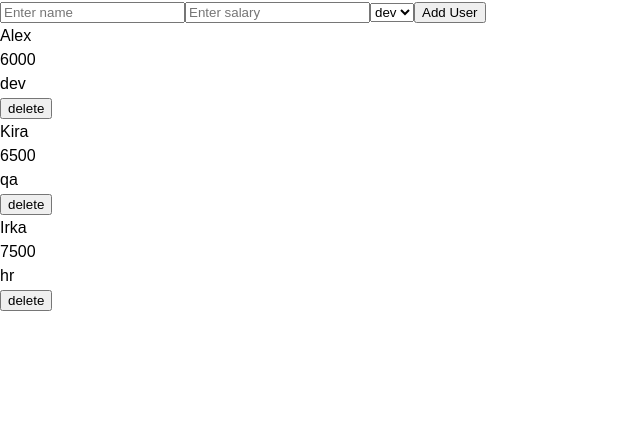
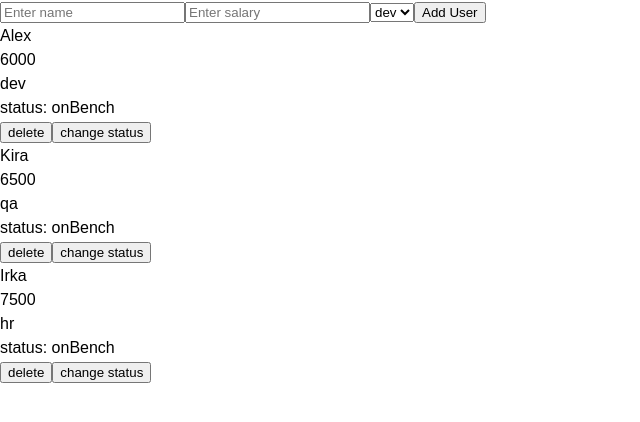
Before and after one commit to IamLoren/practice-REACT, a React (Create React App) app: page / in a window 1280 px wide. Shown: the top 422 px of the page, without its empty margins (0-640 px from the left). Built offline with nearby package versions, Linux system fonts and the light colour scheme.

Commit message:
solution-change

```diff
--- a/src/App.js
+++ b/src/App.js
@@ -1,5 +1,5 @@
-import React from 'react'
-import { Users } from './components/Users/Users'
+import React from "react";
+import { Users } from "./components/Users/Users";
 
 //Plan
 // 1. Створити компонент для Users - [x] - Oleh
@@ -16,36 +16,36 @@ import { Users } from './components/Users/Users'
 export class App extends React.Component {
   state = {
     users: [
-			{ name: 'Alex', salary: 6000, id: 1, position: 'dev' },
-			{ name: 'Kira', salary: 6500, id: 2, position: 'qa' },
-			{ name: 'Irka', salary: 7500, id: 3, position: 'hr' },
+      { name: "Alex", salary: 6000, id: 1, position: "dev", status: "onBench" },
+      { name: "Kira", salary: 6500, id: 2, position: "qa", status: "onBench" },
+      { name: "Irka", salary: 7500, id: 3, position: "hr", status: "onBench" },
     ],
-		positions: ['dev', 'qa', 'hr'],
-		name: '',
-		salary: '',
-		position: '',
-	}
+    positions: ["dev", "qa", "hr"],
+    name: "",
+    salary: "",
+    position: "",
+  };
 
   handleChangeSelect = ({ target }) => {
-		this.setState({ position: target.value })
-	}
-	handleDellUser = id => {
-		this.setState(prevState => ({
-			users: prevState.users.filter(user => user.id !== id),
-		}))
-	}
+    this.setState({ position: target.value });
+  };
+  handleDellUser = (id) => {
+    this.setState((prevState) => ({
+      users: prevState.users.filter((user) => user.id !== id),
+    }));
+  };
 
   handleChange = ({ target }) => {
-		const { name, value } = target
-		this.setState({ [name]: value })
-	}
+    const { name, value } = target;
+    this.setState({ [name]: value });
+  };
 
   handleAddUser = () => {
     if (!this.state.name || !this.state.salary) {
-			return
+      return;
     }
 
-		this.setState(prevState => ({
+    this.setState((prevState) => ({
       users: [
         ...prevState.users,
         {
@@ -53,29 +53,53 @@ export class App extends React.Component {
           name: prevState.name,
           salary: prevState.salary,
           position: prevState.position,
+          status: "onBench",
         },
       ],
-			name: '',
-			salary: '',
-		}))
-	}
+      name: "",
+      salary: "",
+    }));
+  };
+
+  handleChangeStatus = (id) => {
+    const newArr = this.state.users.map((user) =>
+      user.id === id
+        ? { ...user, status: user.status === "onBench" ? "onWork" : "onBench" }
+        : user
+    );
+    this.setState({ users: newArr });
+  };
 
   render() {
-		const { users, name, salary, positions } = this.state
+    const { users, name, salary, positions } = this.state;
     return (
       <div>
-				<input name='name' value={name} onChange={this.handleChange} placeholder='Enter name'></input>
-				<input name='salary' value={salary} onChange={this.handleChange} placeholder='Enter salary'></input>
+        <input
+          name="name"
+          value={name}
+          onChange={this.handleChange}
+          placeholder="Enter name"
+        ></input>
+        <input
+          name="salary"
+          value={salary}
+          onChange={this.handleChange}
+          placeholder="Enter salary"
+        ></input>
         <select onChange={this.handleChangeSelect}>
-					{positions.map(el => (
+          {positions.map((el) => (
             <option key={el} value={el}>
               {el}
             </option>
           ))}
         </select>
         <button onClick={this.handleAddUser}>Add User</button>
-				<Users usersInfo={users} delUser={this.handleDellUser} />
+        <Users
+          usersInfo={users}
+          delUser={this.handleDellUser}
+          handleChangeStatus={this.handleChangeStatus}
+        />
       </div>
-		)
+    );
   }
 }
--- a/src/components/SingleUser/SingleUser.jsx
+++ b/src/components/SingleUser/SingleUser.jsx
@@ -1,14 +1,26 @@
 import React from "react";
 
-export const SingleUser = ({ id, name, salary, position, delUser }) => {
+export const SingleUser = ({
+  id,
+  name,
+  salary,
+  position,
+  status,
+  delUser,
+  handleChangeStatus,
+}) => {
   return (
     <li>
       <div>
         <p>{name}</p>
         <p>{salary}</p>
         <p>{position}</p>
+        <p>status: {status}</p>
       </div>
-      <button type="button" onClick={() => delUser(id)}>delete</button>
+      <button type="button" onClick={() => delUser(id)}>
+        delete
+      </button>
+      <button onClick={() => handleChangeStatus(id)}>change status</button>
     </li>
   );
 };
--- a/src/components/Users/Users.jsx
+++ b/src/components/Users/Users.jsx
@@ -1,12 +1,17 @@
 import React from "react";
 import { SingleUser } from "../SingleUser/SingleUser";
 
-export const Users = ({ usersInfo, delUser }) => {
+export const Users = ({ usersInfo, delUser, handleChangeStatus }) => {
   return (
     <>
       <ul>
         {usersInfo.map((item) => (
-          <SingleUser key={item.id} {...item} delUser={delUser} />
+          <SingleUser
+            key={item.id}
+            {...item}
+            delUser={delUser}
+            handleChangeStatus={handleChangeStatus}
+          />
         ))}
       </ul>
     </>
```
Lines whose indentation alone changed are shown as unchanged.
